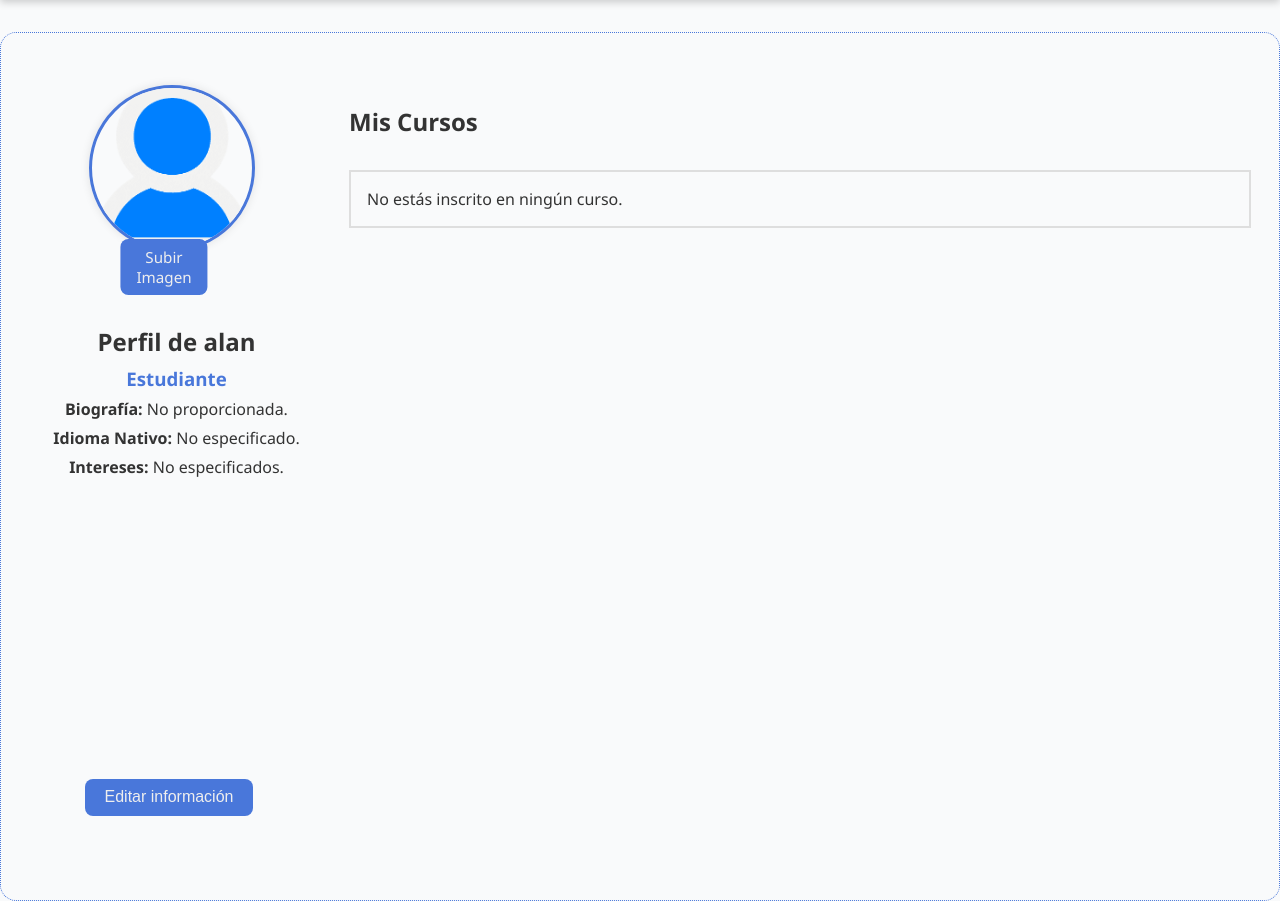
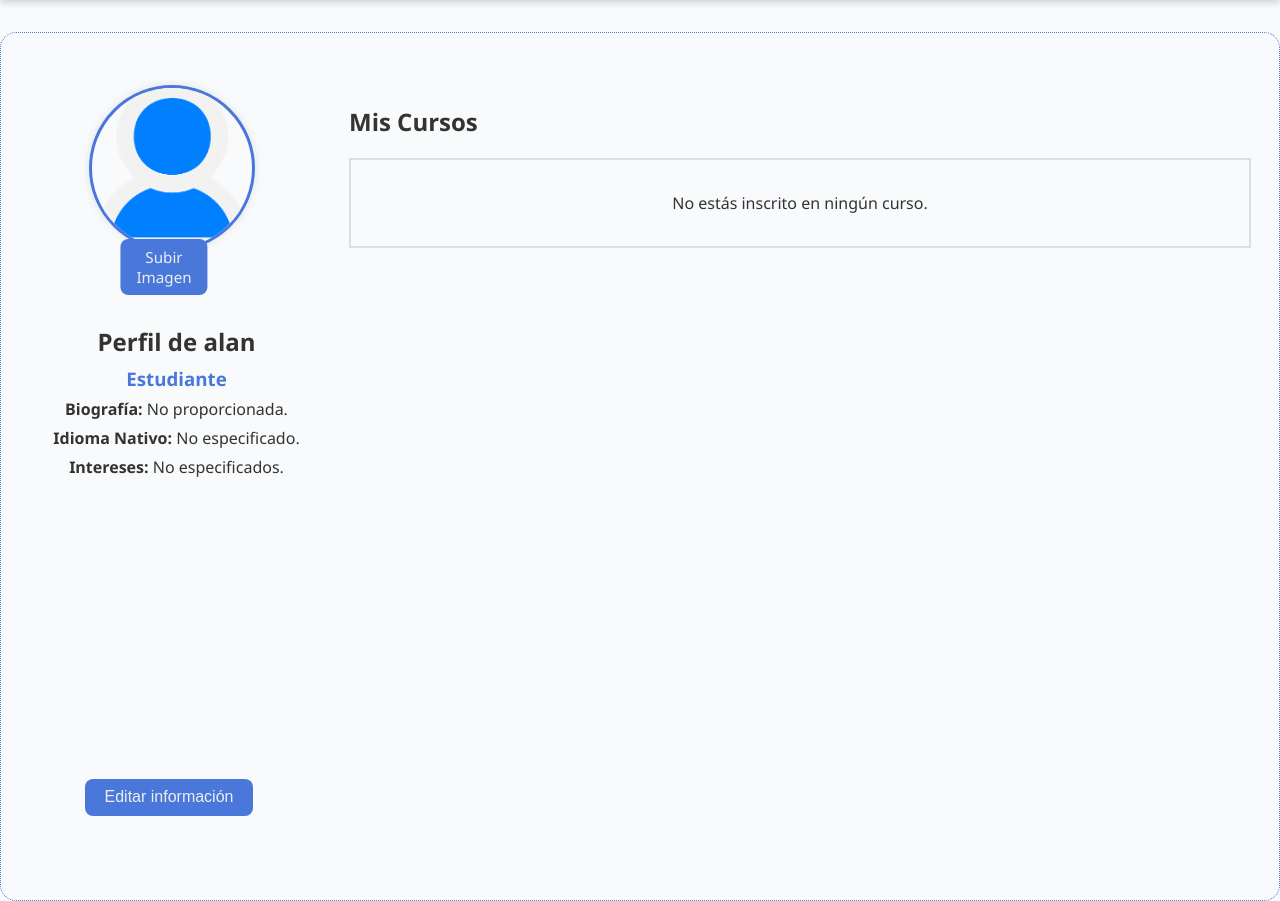
Before and after one commit to Riivaldo/PlataformaCursosBreves, a Django app: page /perfil/ in a window 1280 px wide. Shown: the part 112-1013 px from the top of the page. Run offline with Django 5.2, Linux system fonts and the light colour scheme; a user stored in the database is signed in; data comes from the database, SQL or seed files in the repository; both versions use the stored data as it was after the commit.

Commit message:
pequeñosErroresDeEstilos

```diff
--- a/PlataformaDeCursos/cursos/templates/cursos/detalle_Cursos.html
+++ b/PlataformaDeCursos/cursos/templates/cursos/detalle_Cursos.html
@@ -11,7 +11,7 @@
     <h2 class="curso-titulo">Detalles del Curso: {{ curso.titulo }}</h2>
 
     <div class="curso-detalle">
-        <p><strong>Descripción:</strong> {{ curso.descripcion }}</p>
+        <p><strong>Descripción:</strong> {{ curso.descripcion }}</p><br>
         <p><strong>Profesor:</strong> {{ curso.profesor.nombre }}</p>
         <p><strong>Fecha de inicio:</strong> {{ curso.fecha_inicio }}</p>
         <p><strong>Fecha de fin:</strong> {{ curso.fecha_fin }}</p>
--- a/PlataformaDeCursos/cursos/templates/cursos/perfil_estudiante.html
+++ b/PlataformaDeCursos/cursos/templates/cursos/perfil_estudiante.html
@@ -28,7 +28,7 @@
 
   <div class="perfil-derecha">
     <h2>Mis Cursos</h2>
-    <div class="perfilCursos">
+    <div class="perfilCursos_est">
       {% for curso in cursos_info %}
         <div class="tarjetaMaterial">
           <h3 class="titulo-curso_estudiante">{{ curso.titulo_curso }}</h3>
--- a/PlataformaDeCursos/static/css/estilos_perfil_usuario.css
+++ b/PlataformaDeCursos/static/css/estilos_perfil_usuario.css
@@ -58,26 +58,24 @@
   margin-bottom: 30px;
   margin-left: 15px;
 }
-.perfilCursos{
+.perfilCursos_est {
   display: flex;
   flex-wrap: wrap;
   gap: 1rem;
-  justify-content: start;
+  justify-content: center;
   padding: 1rem 3rem;
   border: 2px solid #DEDEDE;
 }
-.perfilCursos {
-  display: flex;
-  flex-wrap: wrap;
-  gap: 20px;
-  justify-content: center;
-}
 
 .tarjetaMaterial {
-  background: #f5f7fa;
+  background-color: #e8f8f5;
+  box-shadow: 0 0 5px var(--color-secundario),
+  0 0 5px var(--color-secundario),
+  0 0 5px var(--color-secundario);
   padding: 15px;
+  margin: 20px 50px;
   border-radius: 15px;
-  box-shadow: 0 2px 10px rgba(0,0,0,0.1);
+  border: 2px solid transparent;
   width: 300px;
   transition: transform 0.2s ease;
 }
```
Also changed, not shown: PlataformaDeCursos/db.sqlite3.
